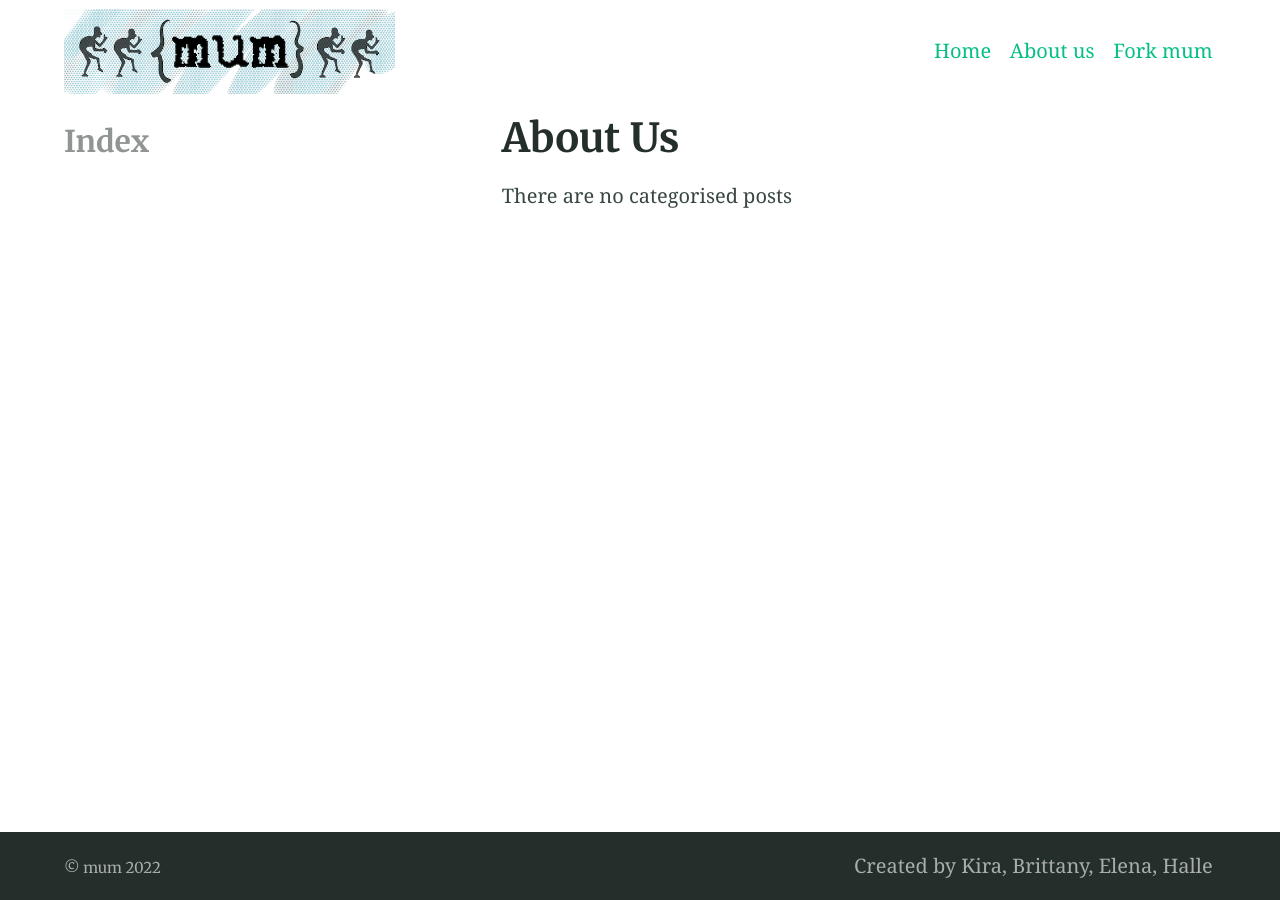
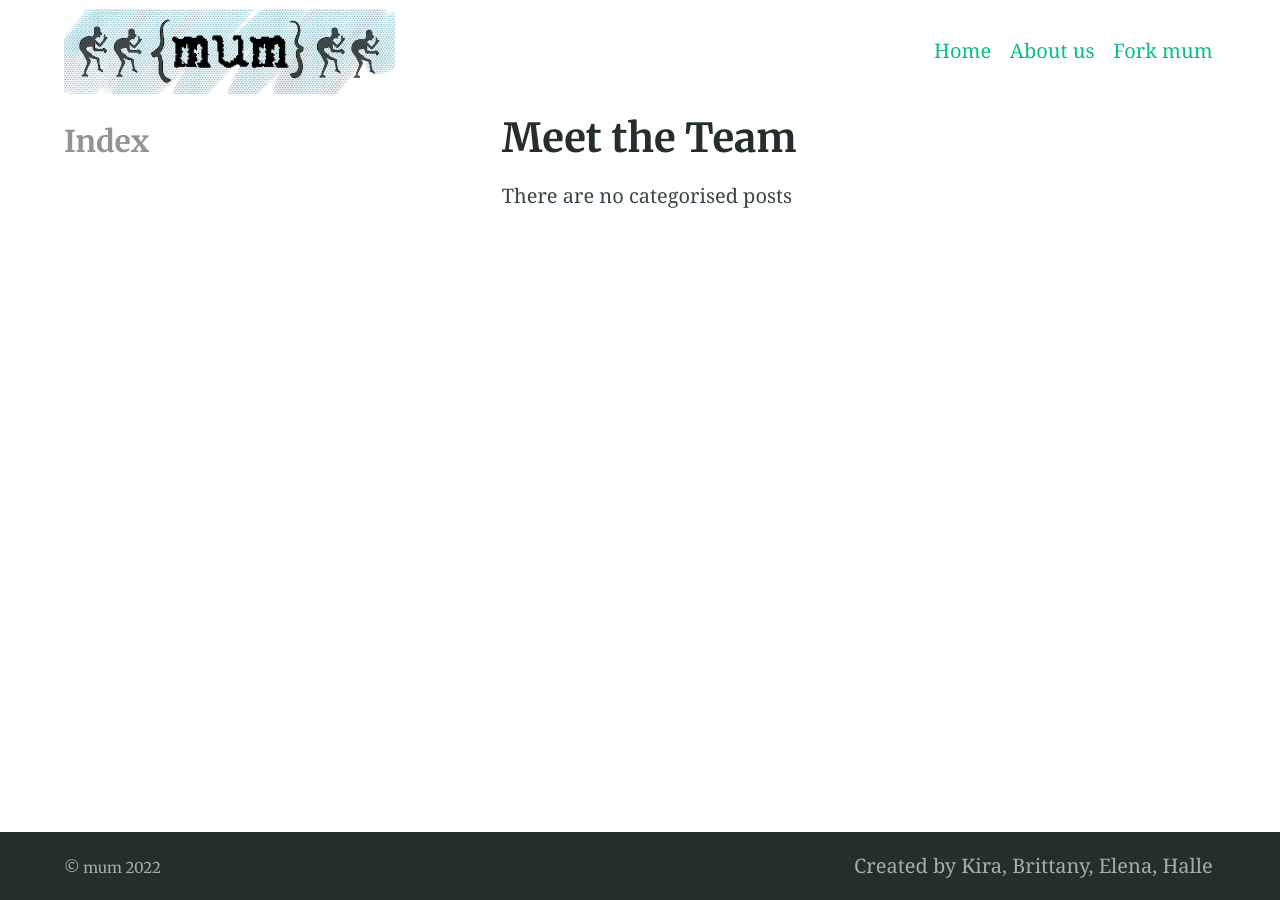
Before and after one commit to elenasmartinez/mum-site, a Jekyll site: the page built from index.md, in a window 1280 px wide. Built offline with Jekyll 4.4.1, drawn with Linux system fonts in a browser that asks for light colours.

Commit message:
Update index.md

```diff
--- a/index.md
+++ b/index.md
@@ -1,6 +1,5 @@
 ---
-title: About Us
+title: Meet the Team
 layout: categories
-excerpt: "Category index"
 aside: true
 ---
```
